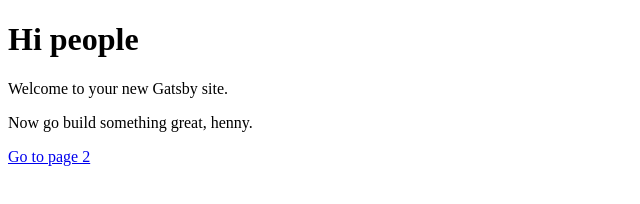
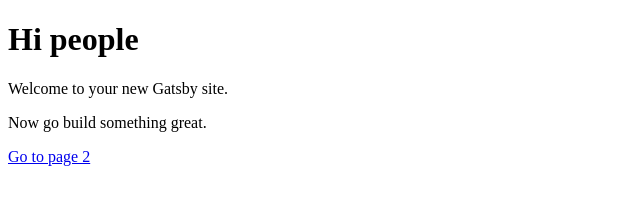
Before and after one commit to trejavu-zz/JAMstack-hello-world, a Gatsby site: page / in a window 1280 px wide. Shown: the full height of the page, 0-640 px from the left. Built offline with nearby package versions, Linux system fonts and the light colour scheme; Gatsby itself is replaced by a stand-in of ours.

Commit message:
Changed text on home page

```diff
--- a/src/pages/index.js
+++ b/src/pages/index.js
@@ -5,7 +5,7 @@ const IndexPage = () => (
   <div>
     <h1>Hi people</h1>
     <p>Welcome to your new Gatsby site.</p>
-    <p>Now go build something great, henny.</p>
+    <p>Now go build something great.</p>
     <Link to="/page-2/">Go to page 2</Link>
   </div>
 )
```
